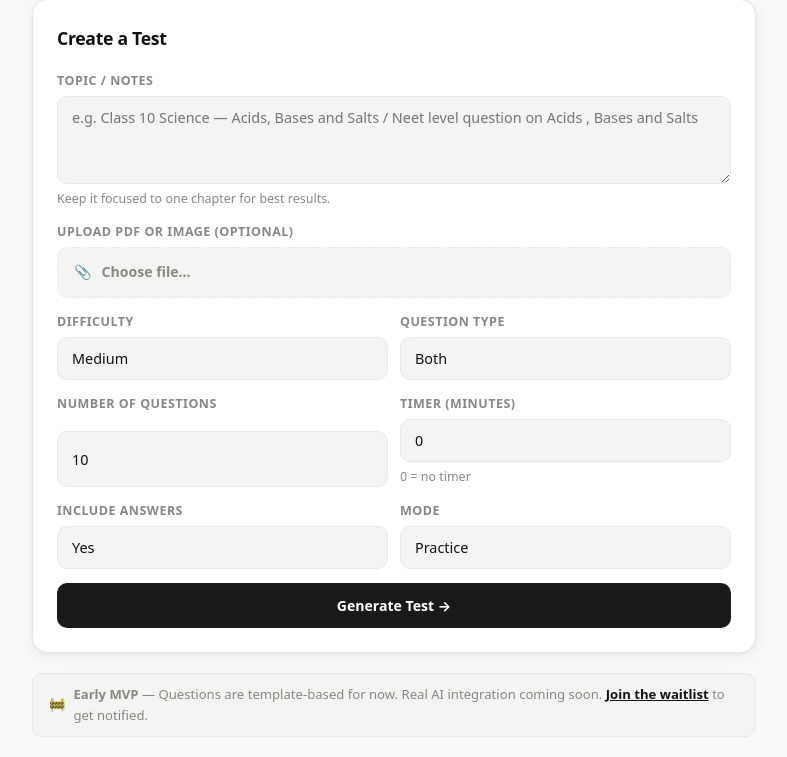
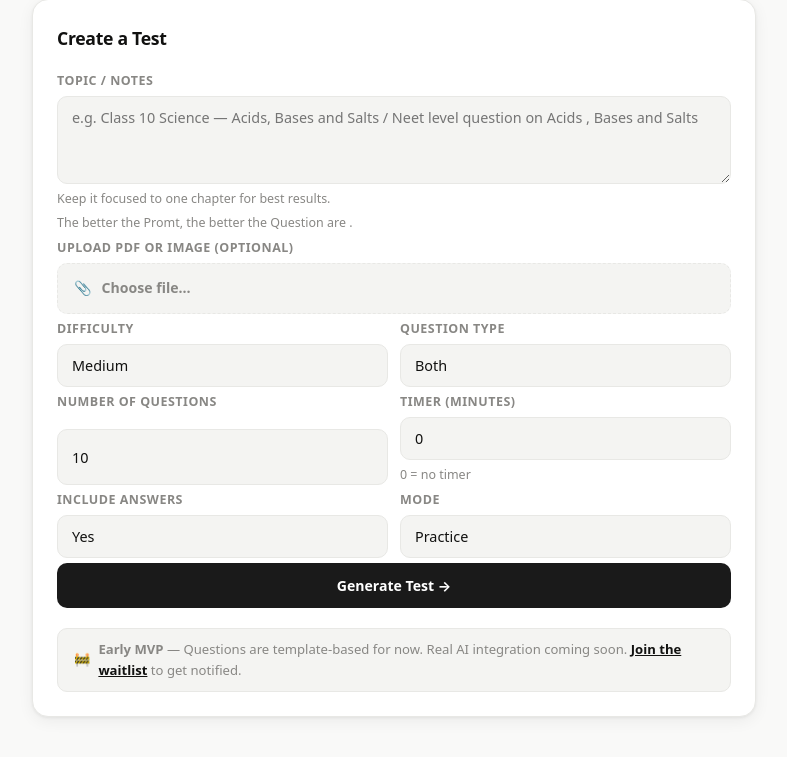
Before and after one commit to Rahul810-koder/test-lele, a FastAPI app: page / in a window 1280 px wide. Shown: the part 374-1131 px from the top of the page, without its empty margins (246-1033 px from the left). After the commit the page ends 1093 px from the top, so only its background shows below. Run offline with FastAPI, Linux system fonts and the light colour scheme.

Commit message:
backend/templates/index.html

```diff
--- a/templates/index.html
+++ b/templates/index.html
@@ -155,10 +155,10 @@
           <label class="label">Topic / Notes</label>
           <textarea class="input" name="topic"
             placeholder="e.g. Class 10 Science — Acids, Bases and Salts / Neet level question on Acids , Bases and Salts "></textarea>
-          <span class="hint">Keep it focused to one chapter for best results.</span>
-        </div>
+           <span class="hint">Keep it focused to one chapter for best results.</span>
+           <span class="hint">The better the Promt, the better the Question are .</span>
 
-        <div class="field">
+          <div class="field">
           <label class="label">Upload PDF or Image (optional)</label>
           <label class="file-upload">
             <input type="file" name="file" accept=".pdf,.png,.jpg,.jpeg"/>
```
